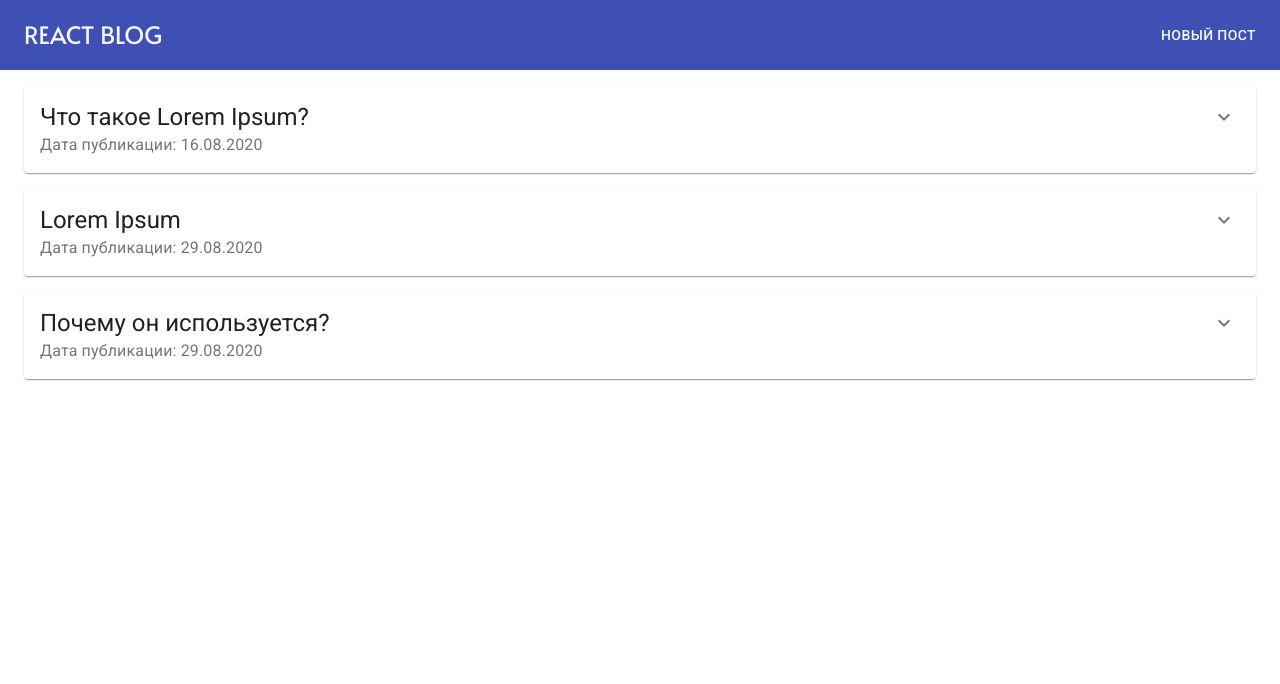
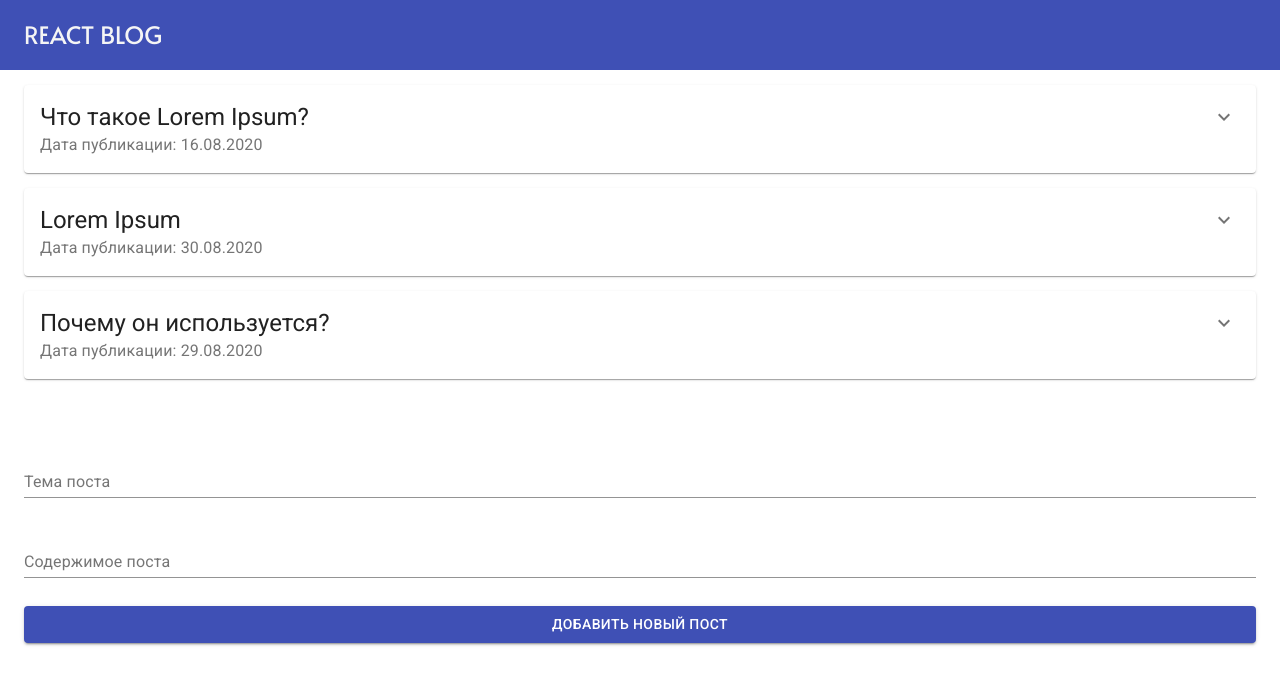
Before and after one commit to C01dy/react-redux-blog, a React (Create React App) app: page / in a window 1280 px wide. Shown: the top 684 px of the page. Built offline with nearby package versions, Linux system fonts and the light colour scheme; data requests are answered from the project's data file.

Commit message:
небольшой рефакторинг, удалены роуты, добавление поста перенесено на главную страницу

```diff
--- a/db.json
+++ b/db.json
@@ -10,7 +10,7 @@
       "title": "Lorem Ipsum",
       "body": "Lorem Ipsum - это текст-\"рыба\", часто используемый в печати и вэб-дизайне. Lorem Ipsum является стандартной \"рыбой\" для текстов на латинице с начала XVI века. В то время некий безымянный печатник создал большую коллекцию размеров и форм шрифтов, используя Lorem Ipsum для распечатки образцов. Lorem Ipsum не только успешно пережил без заметных изменений пять веков, но и перешагнул в электронный дизайн. Его популяризации в новое время послужили публикация листов Letraset с образцами Lorem Ipsum в 60-х годах и, в более недавнее время, программы электронной вёрстки типа Aldus PageMaker, в шаблонах которых используется Lorem Ipsum.Lorem Ipsum - это текст-\"рыба\", часто используемый в печати и вэб-дизайне. Lorem Ipsum является стандартной \"рыбой\" для текстов на латинице с начала XVI века. В то время некий безымянный печатник создал большую коллекцию размеров и форм шрифтов, используя Lorem Ipsum для распечатки образцов. Lorem Ipsum не только успешно пережил без заметных изменений пять веков, но и перешагнул в электронный дизайн. Его популяризации в новое время послужили публикация листов Letraset с образцами Lorem Ipsum в 60-х годах и, в более недавнее время, программы электронной вёрстки типа Aldus PageMaker, в шаблонах которых используется Lorem Ipsum.",
       "id": "f42d2a59",
-      "date": "29.08.2020"
+      "date": "30.08.2020"
     },
     {
       "title": "Почему он используется?",
--- a/src/components/add-post-page/add-post-page.tsx
+++ /dev/null
@@ -1,15 +0,0 @@
-import React from 'react';
-import { addPost } from '../../actions/add-post-action';
-import ActionForm from '../action-form';
-
-const AddPostPage = (): any => {
-  return (
-    <ActionForm
-      actionHandler={addPost}
-      actionBtnText="Добавить новый пост"
-      newPostObject={{ title: '', body: '' }}
-    />
-  );
-};
-
-export default AddPostPage;
--- a/src/components/add-post-page/index.ts
+++ /dev/null
@@ -1,3 +0,0 @@
-import AddPostPage from './add-post-page';
-
-export default AddPostPage;
--- a/src/components/app/app.tsx
+++ b/src/components/app/app.tsx
@@ -1,19 +1,14 @@
 import React from 'react';
 import { Container } from '@material-ui/core';
 import Header from '../header';
-import AddPostPage from '../add-post-page';
 import PostsPage from '../posts-page';
-import { Route, Switch } from 'react-router-dom';
 const App = () => {
 
   return (
     <>
       <Header />
       <Container>
-        <Switch>
-          <Route path="/" component={PostsPage} exact />
-          <Route path="/addPost" component={AddPostPage} />
-        </Switch>
+        <PostsPage/>
       </Container>
     </>
   );
--- a/src/components/header/header.tsx
+++ b/src/components/header/header.tsx
@@ -1,7 +1,6 @@
 import React from 'react';
 import { makeStyles } from '@material-ui/core/styles';
 import { Box, Container, Typography } from '@material-ui/core';
-import { NavLink } from 'react-router-dom';
 
 const useStyles = makeStyles((theme) => ({
   root: {
@@ -38,16 +37,9 @@ const Header = () => {
   return (
     <Box className={styles.root}>
       <Container className={styles.content}>
-        <NavLink to="/">
-          <Typography variant="h5" className={styles.title}>
-            React blog
-          </Typography>
-        </NavLink>
-        <NavLink to="/addPost">
-          <Typography variant="button" className={styles.add}>
-            Новый пост
-          </Typography>
-        </NavLink>
+        <Typography variant="h5" className={styles.title}>
+          React blog
+        </Typography>
       </Container>
     </Box>
   );
--- a/src/components/posts-page/posts-page.tsx
+++ b/src/components/posts-page/posts-page.tsx
@@ -1,12 +1,14 @@
-import React, {useEffect} from 'react';
+import React, { useEffect } from 'react';
 import { useSelector, useDispatch } from 'react-redux';
 import { getPosts } from '../../actions/get-posts-action';
+import { addPost } from '../../actions/add-post-action';
 import Post from '../post';
-import {IPost, IPostsInitialState} from "../../types";
+import ActionForm from '../action-form';
+import { IPost, IPostsInitialState } from '../../types';
 
 type posts = {
-  postsPage: IPostsInitialState
-}
+  postsPage: IPostsInitialState;
+};
 
 const PostsPage = (): any => {
   const dispatch = useDispatch();
@@ -18,10 +20,12 @@ const PostsPage = (): any => {
   const { posts, error, fetchingPosts } = postsPage;
 
   useEffect(() => {
-    dispatch(getPosts())
+    dispatch(getPosts());
   }, [dispatch]);
 
-  return posts.map(({ body, date, id, title}: IPost) => (
+  return (
+    <>
+      {posts.map(({ body, date, id, title }: IPost) => (
         <Post
           key={id}
           title={title}
@@ -31,11 +35,15 @@ const PostsPage = (): any => {
           fetchingPosts={fetchingPosts}
           error={error}
         />
-  ));
+      ))}
+      <ActionForm
+        actionHandler={addPost}
+        actionBtnText="Добавить новый пост"
+        newPostObject={{ title: '', body: '' }}
+      />
 
-  // return (
-  //   <ActionForm/>
-  // )
+    </>
+  );
 };
 
 export default PostsPage;
--- a/src/index.tsx
+++ b/src/index.tsx
@@ -5,7 +5,6 @@ import App from './components/app/app';
 import { Provider } from 'react-redux';
 import store from './store';
 import { createMuiTheme, ThemeProvider } from '@material-ui/core/styles';
-import { BrowserRouter } from 'react-router-dom';
 
 const theme = createMuiTheme({
   palette: {
@@ -27,9 +26,7 @@ const theme = createMuiTheme({
 ReactDOM.render(
   <Provider store={store}>
     <ThemeProvider theme={theme}>
-      <BrowserRouter>
         <App />
-      </BrowserRouter>
     </ThemeProvider>
   </Provider>,
   document.getElementById('root')
```
Lines whose indentation alone changed are shown as unchanged.
